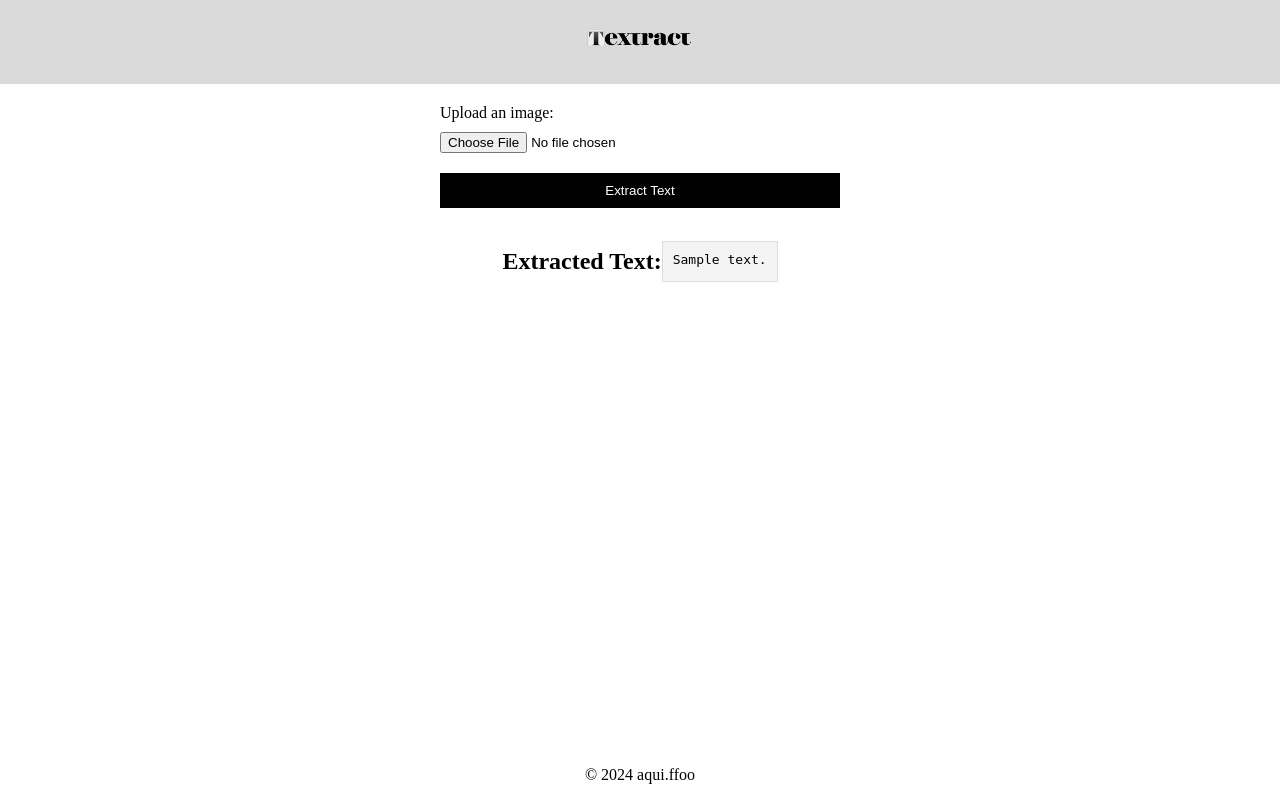
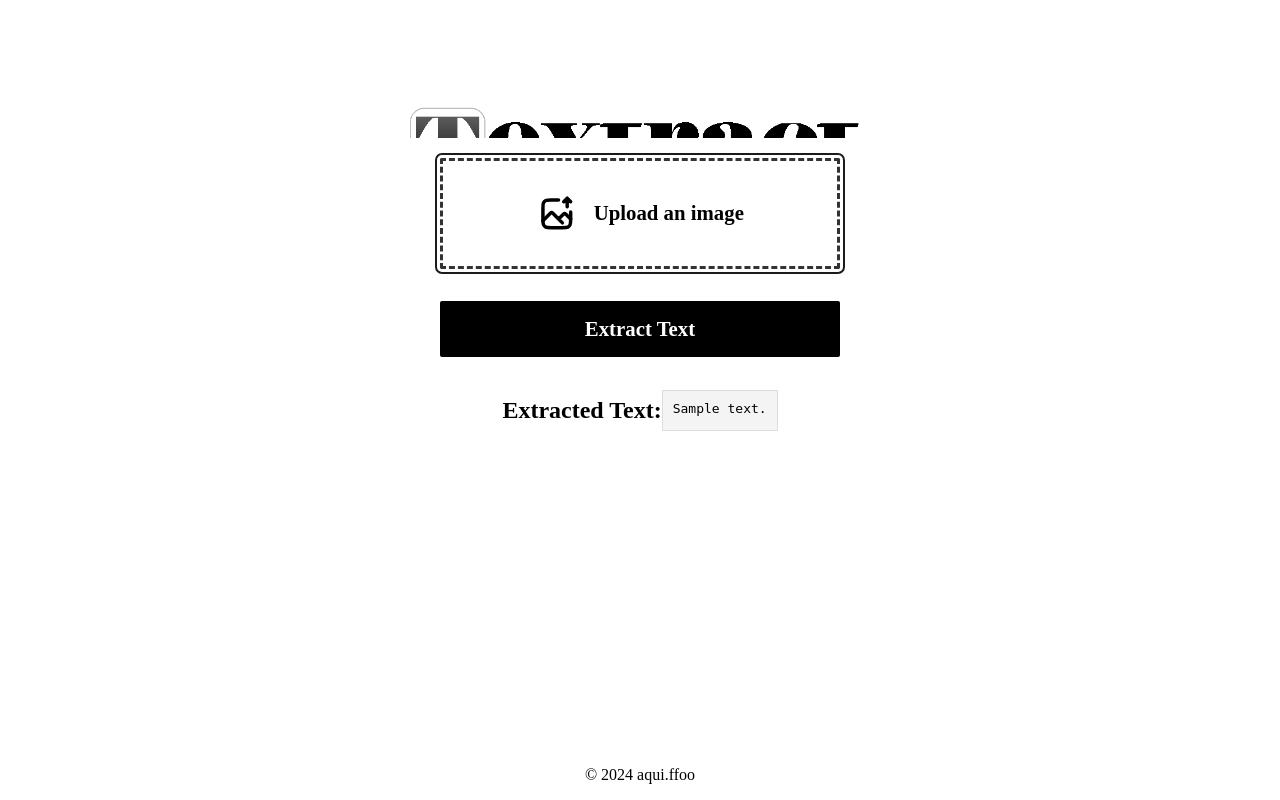
Before and after one commit to aquiffoo/textract, a Flask app: template templates/index.html in a window 1280 px wide. Run offline with Flask 3, Linux system fonts and the light colour scheme; the template is opened without the code that fills it: most values are stand-ins (such as "Sample title", 1, 10 or a date in 2020).

Commit message:
added form css

```diff
--- a/static/style.css
+++ b/static/style.css
@@ -4,14 +4,25 @@ body {
   padding: 0;
   display: flex;
   flex-direction: column;
-  min-height: 100vh;
+  min-height: 100dvh;
+  max-width: 560px;
+  margin: 0 auto;
 }
 
 header {
-  background-color: #dadada;
+  /* background-color: #dadada; */
   color: white;
   text-align: center;
-  padding: .5em 0;
+  padding: .8em 0;
+  max-height: 7rem;
+  overflow: hidden;
+}
+
+header img {
+  width: 100%;
+  height: 100%;
+  object-fit: cover;
+  object-position: center;
 }
 
 main {
@@ -26,12 +37,66 @@ form {
   margin: 0 auto;
 }
 
-label {
-  margin-bottom: 10px;
+.image-upload-drop {
+  position: relative;
+  margin-bottom: 2rem;
 }
 
-input[type="file"] {
-  margin-bottom: 20px;
+.image-upload-drop input {
+  display: block;
+  opacity: 0;
+  width: 100%;
+  height: 100%;
+  position: absolute;
+  top: 0;
+  left: 0;
+  cursor: pointer;
+}
+
+.image-upload-drop label {
+  display: flex;
+  flex-wrap: wrap;
+  align-items: center;
+  justify-content: center;
+  gap: 1rem;
+  border: dashed 3px #333;
+  border-radius: 0.125rem;
+  outline: 2px solid #1B1B1B;
+  outline-offset: 3px;
+  font-size: 1.3rem;
+  font-weight: 800;
+  padding: 2rem 2rem;
+  cursor: pointer;
+}
+
+.image-upload-drop .is-valid {
+  display: flex;
+  flex-wrap: wrap;
+  align-items: center;
+  justify-content: center;
+  gap: 1rem;
+  font-size: 1.3rem;
+  font-weight: 800;
+  background-color: #a3ff78;
+  width: 100%;
+  height: 100%;
+  position: absolute;
+  top: 0;
+  left: 0;
+  border-radius: 0.125rem;
+  opacity: 0;
+  pointer-events: none;
+  transition: .21s ease-in;
+}
+
+.image-upload-drop input:valid + .is-valid {
+  opacity: 1;
+}
+
+.image-upload-drop label svg,
+.image-upload-drop .is-valid svg  {
+  width: 2.6rem;
+  height: 2.6rem;
 }
 
 p {
@@ -49,15 +114,22 @@ p {
 }
 
 button {
-  padding: 10px;
+  padding: 1rem 2rem;
   background-color: #000;
   color: white;
   border: none;
+  outline: 2px solid transparent;
   cursor: pointer;
+  font-family: inherit;
+  border-radius: 0.125rem;
+  font-size: 1.3rem;
+  font-weight: 800;
+  transition: .21s ease-out;
 }
 
 button:hover {
-  background-color: #000;
+  outline-color: #1B1B1B;
+  outline-offset: 3px;
 }
 
 #result {
--- a/templates/index.html
+++ b/templates/index.html
@@ -8,12 +8,23 @@
 </head>
 <body>
   <header>
-    <img src="../static/logo.png" style="width: 10%; height: 10%">
+    <img src="../static/logo.png">
   </header>
   <main>
     <form id="upload-form" action="{{ url_for('main') }}" method="post" enctype="multipart/form-data">
-      <label for="image-upload">Upload an image:</label>
-      <input type="file" id="image-upload" name="image" accept="image/*" required>
+      <div class="image-upload-drop">
+        <label for="image-upload">
+          <svg viewBox="0 0 24 24" fill="none" xmlns="http://www.w3.org/2000/svg"><g stroke="currentColor" stroke-width="2" stroke-linecap="round" stroke-linejoin="round"><path d="M13 4H8.8c-1.68 0-2.52 0-3.162.327a3 3 0 00-1.311 1.311C4 6.28 4 7.12 4 8.8v6.4c0 1.68 0 2.52.327 3.162a3 3 0 001.311 1.311C6.28 20 7.12 20 8.8 20h6.4c1.68 0 2.52 0 3.162-.327a3 3 0 001.311-1.311C20 17.72 20 16.88 20 15.2V11"/><path d="M4 16l4.293-4.293a1 1 0 011.414 0L13 15m0 0l2.793-2.793a1 1 0 011.414 0L20 15m-7 0l2.25 2.25M18 8V3m0 0l-2 2m2-2l2 2"/></g></svg>
+          <span>
+            Upload an image
+          </span>
+        </label>
+        <input type="file" id="image-upload" name="image" accept="image/*" required>
+        <span class="is-valid">
+          <svg viewBox="0 0 24 24" fill="none" xmlns="http://www.w3.org/2000/svg"><g stroke-width="0"></g><g stroke-linecap="round" stroke-linejoin="round"></g><g><path d="M4 12.6111L8.92308 17.5L20 6.5" stroke="currentColor" stroke-width="2" stroke-linecap="round" stroke-linejoin="round"></path> </g></svg>
+          Image uploaded
+        </span>
+      </div>
       <button type="submit">Extract Text</button>
     </form>
     <div id="result">
```
